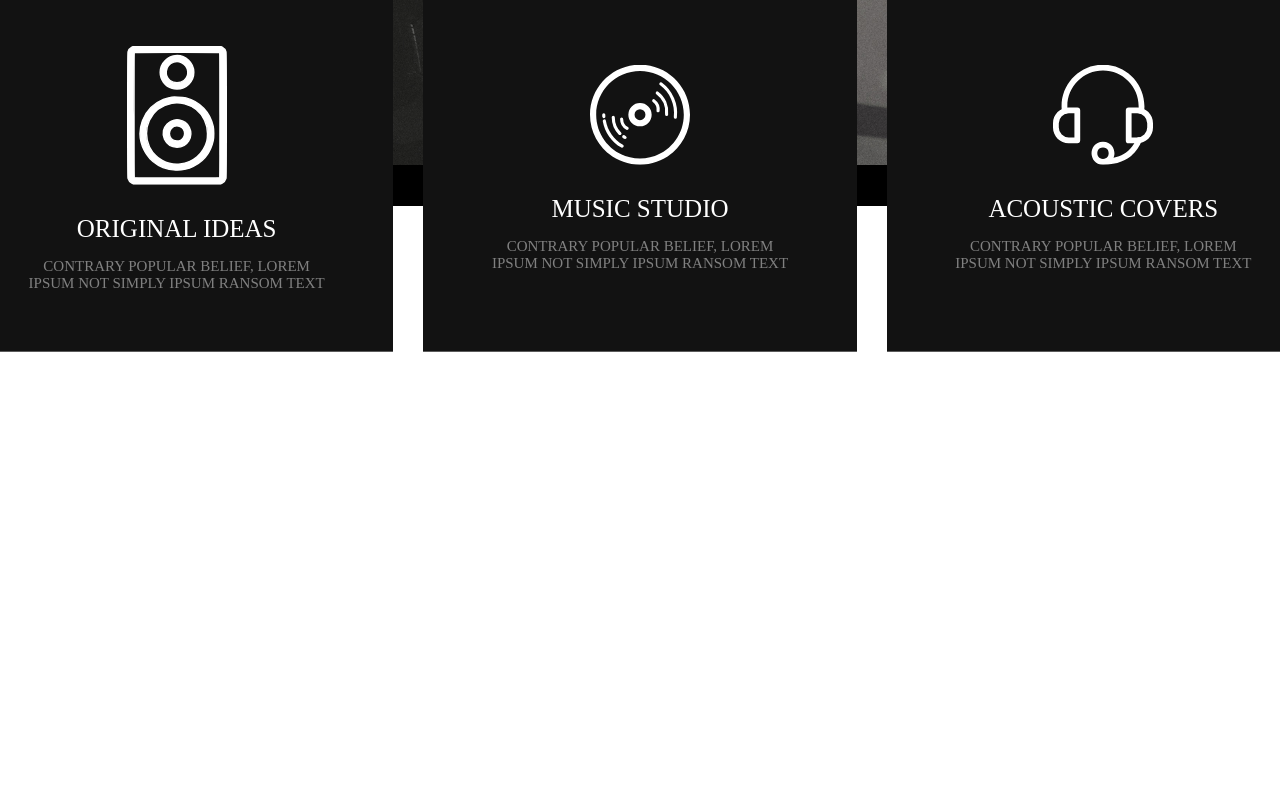
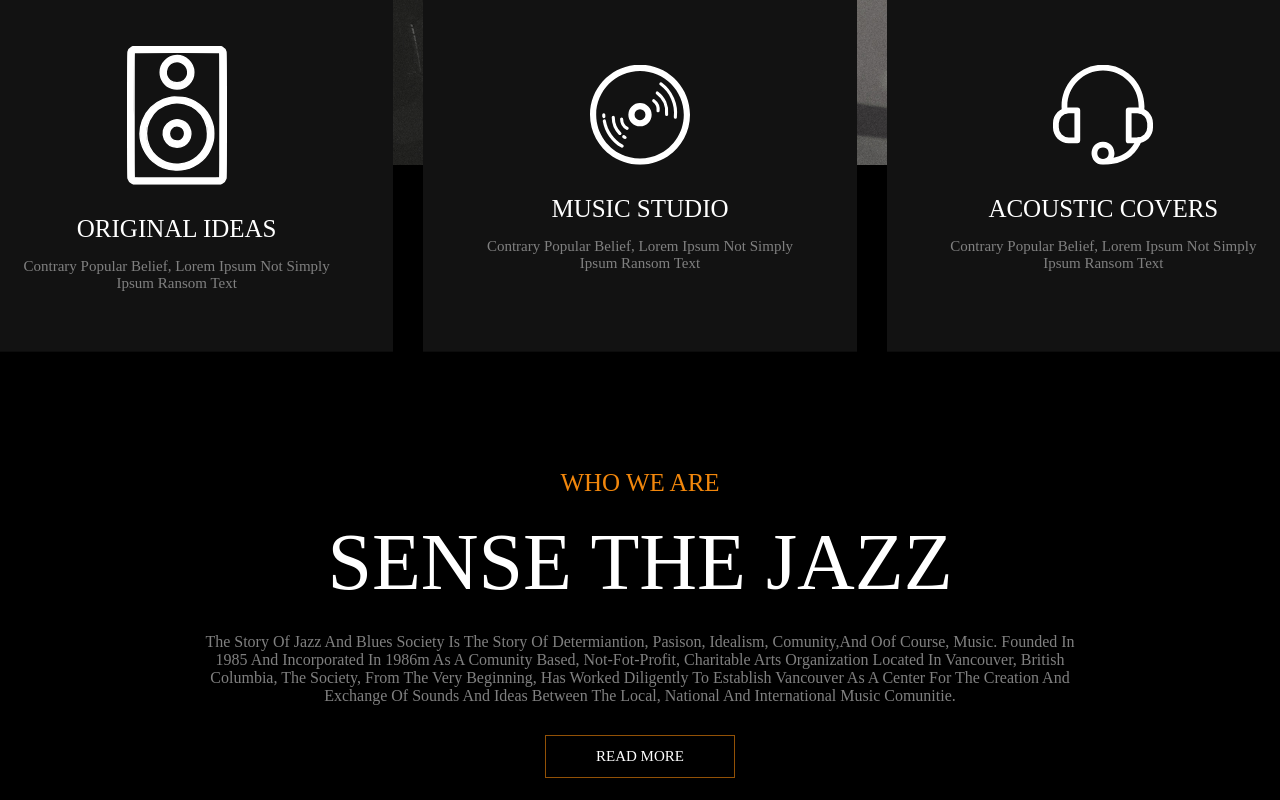
Before and after one commit to CalinCretu/proj-html-vuejs, a Vue app: page / in a window 1280 px wide. Shown: the part 608-1408 px from the top of the page. Before the commit the page ends 960 px from the top, so only its background shows below. Built offline with nearby package versions, Linux system fonts and the light colour scheme; a web font is replaced by a local one.

Commit message:
ADD - Section1

```diff
--- a/src/components/Hero.vue
+++ b/src/components/Hero.vue
@@ -37,8 +37,6 @@ export default {
   text-transform: uppercase;
   position: relative;
 
-  .hero-image {}
-
   .absolute {
     position: absolute;
     top: 40%;
--- a/src/components/HeroCards.vue
+++ b/src/components/HeroCards.vue
@@ -71,6 +71,7 @@ export default {
       .card-description {
         font-size: 15px;
         color: grey;
+        text-transform: capitalize;
       }
 
       .image {
--- a/src/components/Main.vue
+++ b/src/components/Main.vue
@@ -1,9 +1,11 @@
 <script>
 import Hero from './Hero.vue';
+import Section1 from './Section1.vue';
 export default {
   name: 'Main',
   components: {
     Hero,
+    Section1,
   },
   data() {
     return {
@@ -17,6 +19,9 @@ export default {
   <div>
     <Hero />
   </div>
+  <div>
+    <section1 />
+  </div>
 </template>
 
 <style lang="scss" scoped></style>
--- /dev/null
+++ b/src/components/Section1.vue
@@ -0,0 +1,68 @@
+<script>
+export default {
+  name: 'Section1'
+}
+</script>
+
+<template>
+  <div class="container">
+    <div class="second-title">
+      Who we are
+    </div>
+    <div class="title">
+      Sense the jazz
+    </div>
+    <div class="monologue">
+      The story of jazz and blues society is the story of determiantion, pasison, idealism, comunity,and oof course,
+      music. Founded in 1985 and incorporated in 1986m as a comunity based, not-fot-profit, charitable arts organization
+      located in vancouver, british columbia, the society, from the very beginning, has worked diligently to establish
+      vancouver as a center for the creation and exchange of sounds and ideas between the local, national and
+      international music comunitie.
+    </div>
+    <button class="button">
+      READ MORE
+    </button>
+  </div>
+</template>
+
+<style lang="scss" scoped>
+.container {
+  width: 900px;
+  margin: 0 auto;
+  text-align: center;
+  color: white;
+  margin-top: 300px;
+  text-transform: uppercase;
+
+  .second-title {
+    color: #F2870C;
+    font-size: 25px;
+    margin-bottom: 20px;
+  }
+
+  .title {
+    font-size: 80px;
+    margin-bottom: 25px;
+  }
+
+  .monologue {
+    color: rgba(255, 255, 255, 0.5);
+    margin-bottom: 30px;
+    text-transform: capitalize;
+  }
+
+  .button {
+    border: 1px solid rgb(244, 135, 11, 0.6);
+    padding: 12px 50px;
+    background-color: transparent;
+    color: white;
+    font-size: 15px;
+  }
+
+  .button:hover {
+    cursor: pointer;
+    background-color: rgb(244, 135, 11);
+    border: 1px solid rgb(244, 135, 11);
+  }
+}
+</style>
```
